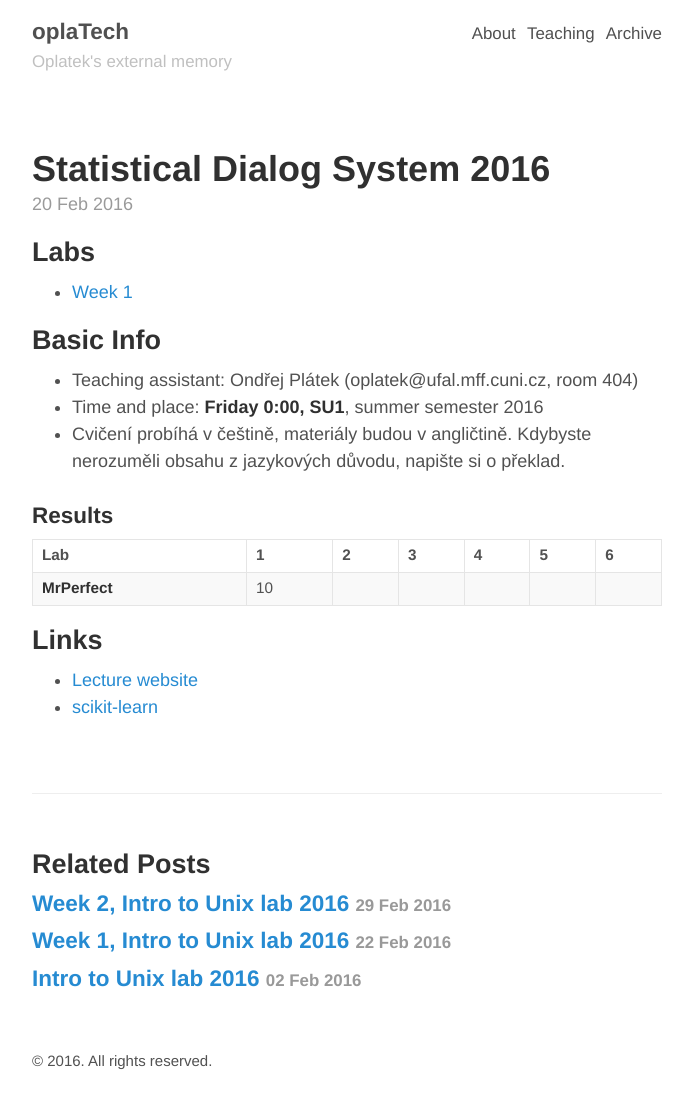
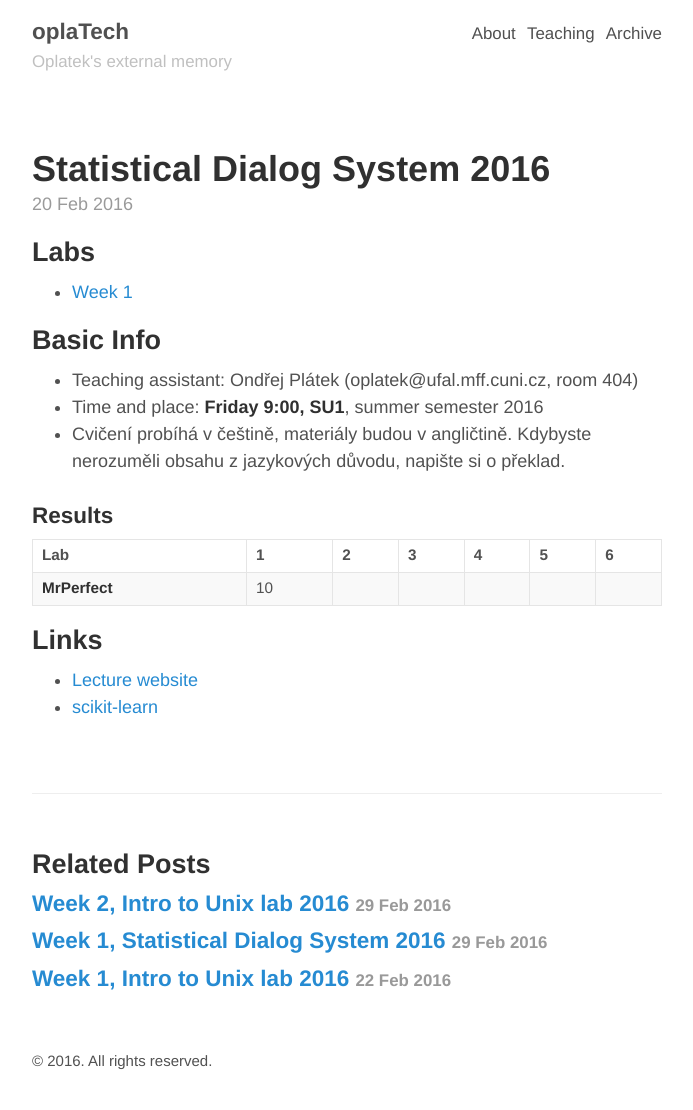
Before and after one commit to oplatek/oplatek.github.io, a Jekyll site: the page built from _posts/2016-02-20-labs-sds.md, in a window 1280 px wide. Shown: the whole page, without its empty margins (293-986 px from the left). Built offline with Jekyll 4.4.1, drawn with Linux system fonts in a browser that asks for light colours.

Commit message:
fixing stubs

```diff
--- a/_posts/2016-02-20-labs-sds.md
+++ b/_posts/2016-02-20-labs-sds.md
@@ -12,7 +12,7 @@ Labs
 Basic Info
 ----------
 - Teaching assistant: Ondřej Plátek (oplatek@ufal.mff.cuni.cz, room 404)
-- Time and place: **Friday 0:00, SU1**, summer semester 2016
+- Time and place: **Friday 9:00, SU1**, summer semester 2016
 - Cvičení probíhá v češtině, materiály budou v angličtině. Kdybyste nerozuměli obsahu z jazykových důvodu, napište si o překlad.
 
 ### Results
--- /dev/null
+++ b/_posts/2016-02-29-sds-week.md
@@ -0,0 +1,8 @@
+---
+layout: post
+title: Week 1, Statistical Dialog System 2016
+author: Ondrej Platek
+tags: Mff, School, Labs, SDS, dialog systems
+---
+
+## Content
```
